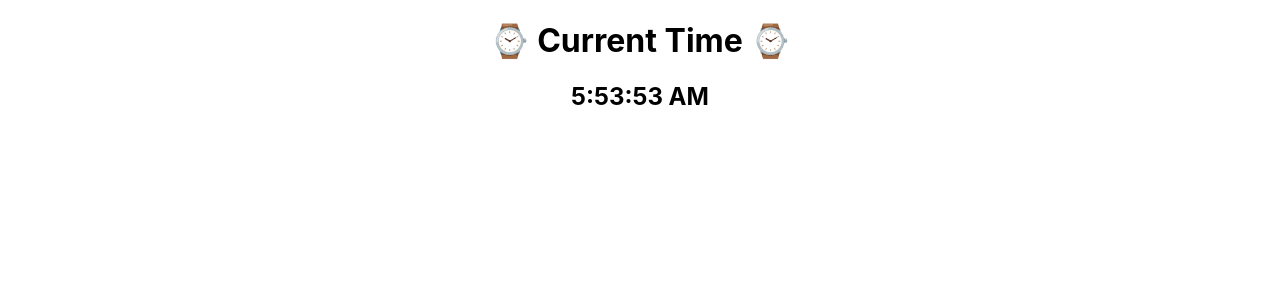
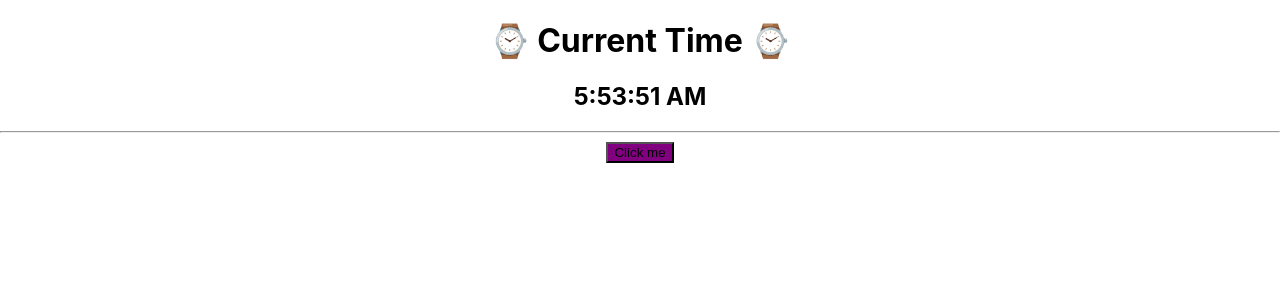
Before and after one commit to kapil23102002/learn-react, a React (Create React App) app: page / in a window 1280 px wide. Shown: the top 300 px of the page. Built offline with nearby package versions, Linux system fonts and the light colour scheme.

Commit message:
adding handle event on Button

```diff
--- a/src/App.js
+++ b/src/App.js
@@ -1,10 +1,13 @@
 import "./App.css";
 import Clock from "./components/clock/Clock";
+import HandleEvent from "./components/handleEvent/HandleEvent";
 
 function App() {
   return (
     <div className="App">
       <Clock />
+      <hr />
+      <HandleEvent />
     </div>
   );
 }
--- /dev/null
+++ b/src/components/handleEvent/HandleEvent.js
@@ -0,0 +1,30 @@
+import React, { useState } from "react";
+
+const HandleEvent = () => {
+  const Colour = "purple";
+  const Name = "Click me";
+  const [color, setColor] = useState(Colour);
+  const [name, setName] = useState(Name);
+
+  const handleClick1 = () => {
+    setColor("red");
+    setName("hello Kap");
+  };
+  const handleClick2 = () => {
+    setColor("orange");
+    setName("hello Thakur");
+  };
+  return (
+    <div>
+      <button
+        onClick={handleClick1}
+        onDoubleClick={handleClick2}
+        style={{ backgroundColor: color }}
+      >
+        {name}
+      </button>
+    </div>
+  );
+};
+
+export default HandleEvent;
```
